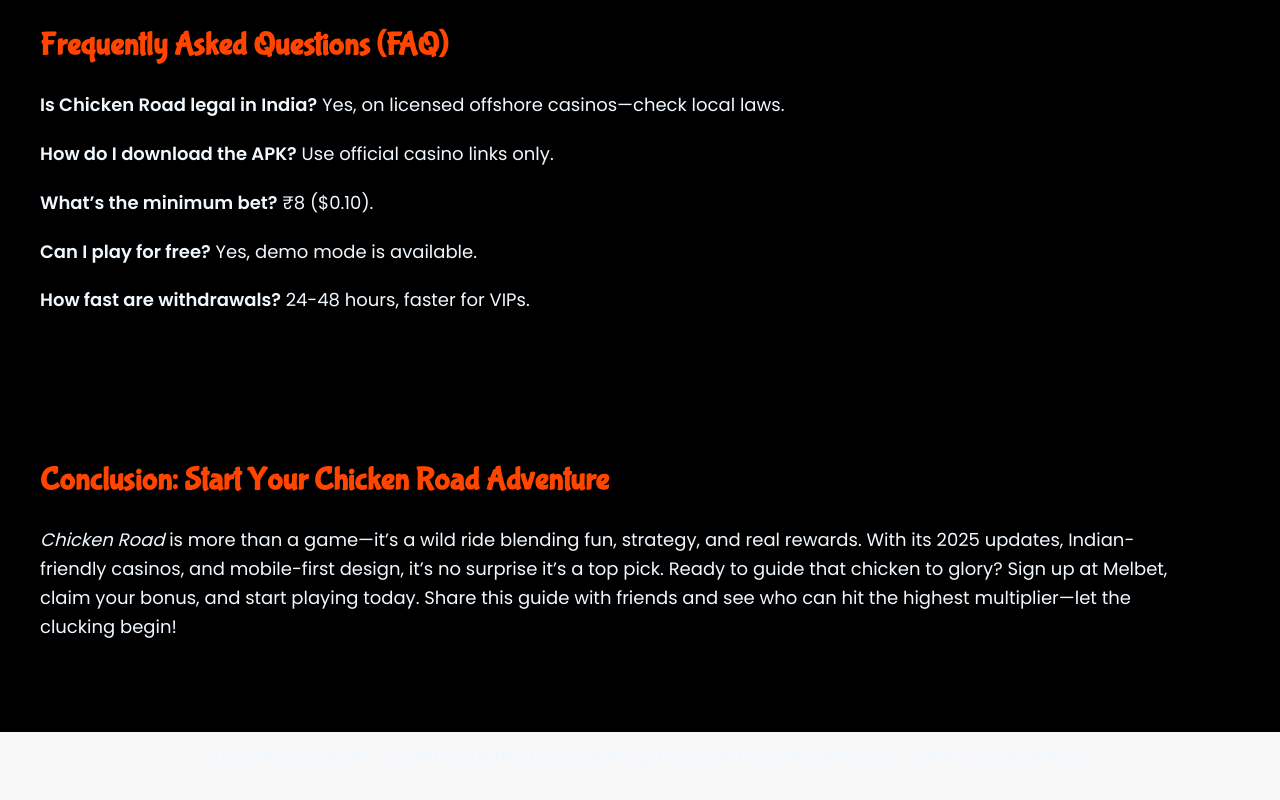
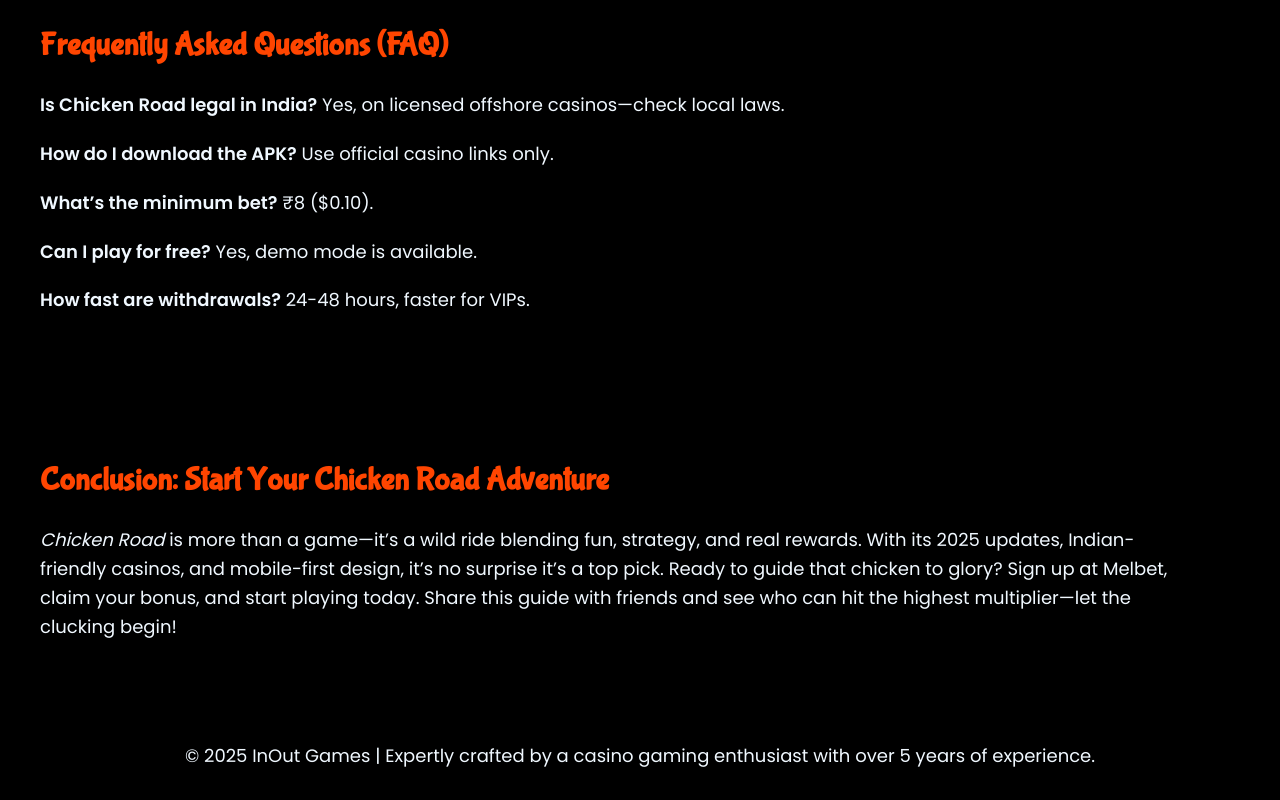
Before and after one commit to avuso/chicken-road-slot-game, a plain HTML site: page index.html in a window 1280 px wide. Shown: the part 10292-11092 px from the top of the page. Drawn offline with Linux system fonts and the light colour scheme.

Commit message:
Update index.html

```diff
--- a/index.html
+++ b/index.html
@@ -107,7 +107,7 @@ section {
             background-color: #4b4b4b;
         }
         footer {
-            background-color: #f8f8f8;
+
             padding: 10px;
             text-align: center;
             font-size: 0.8em;
```
